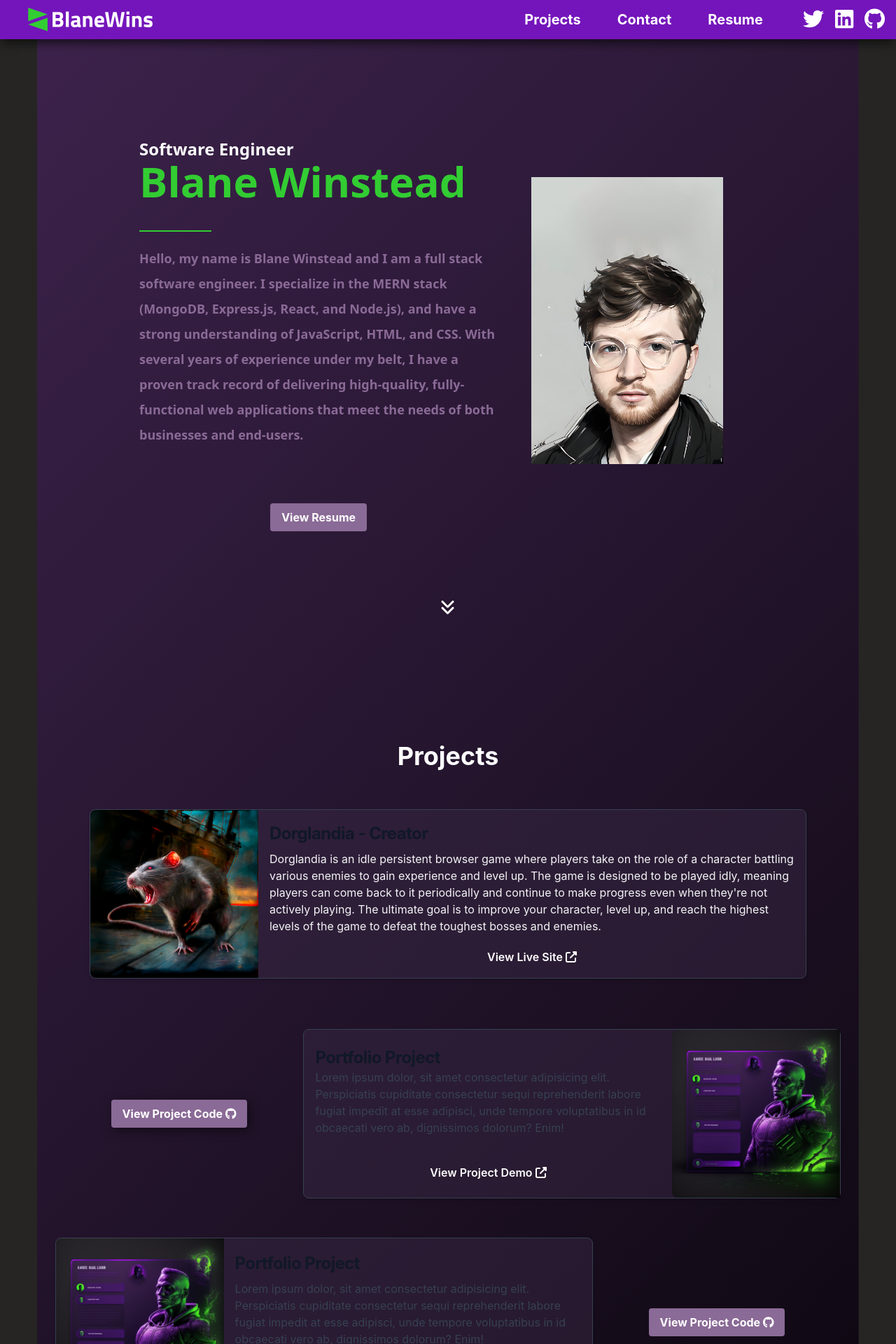
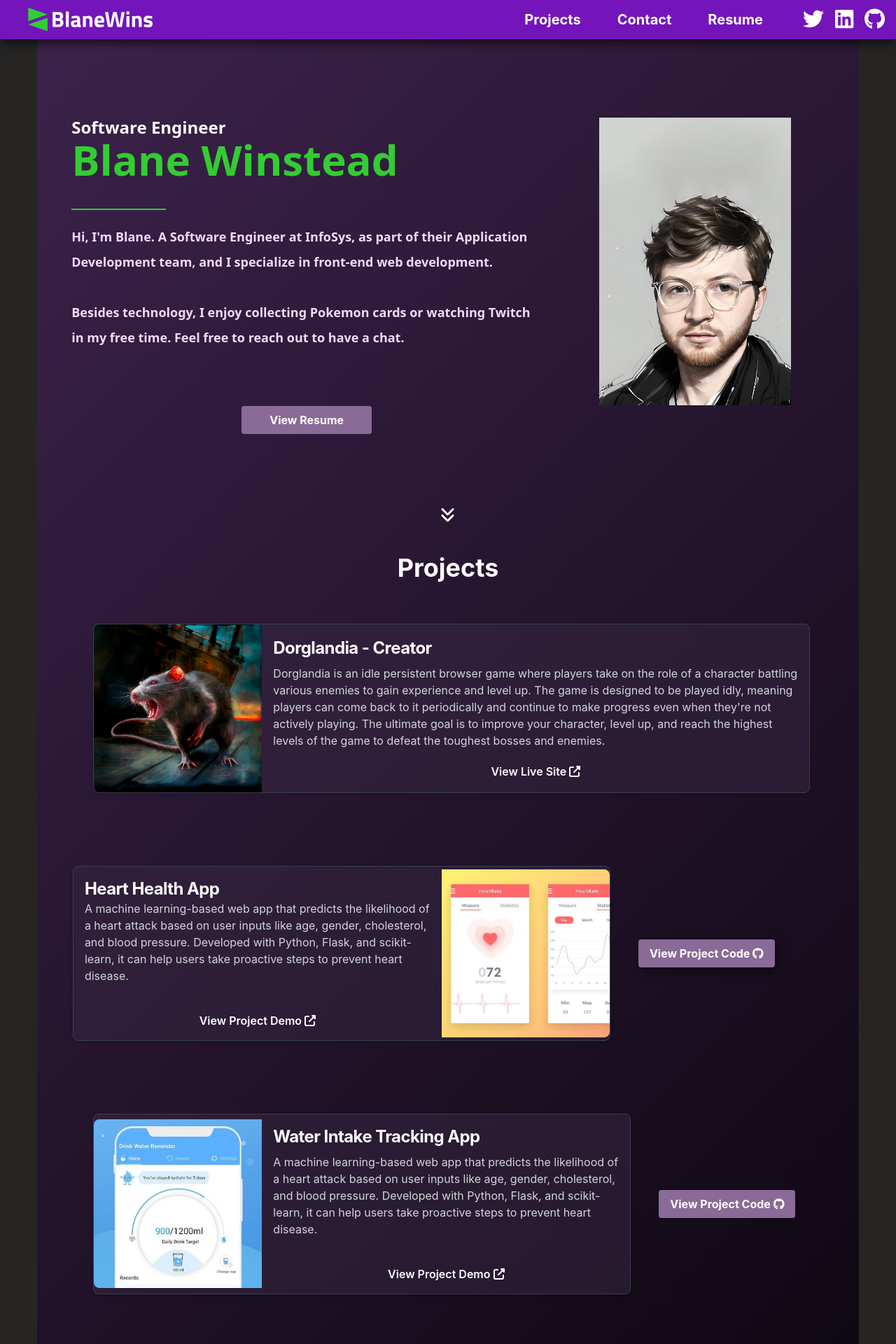
Before and after one commit to BlaneWinstead/Portfolio, a React (Create React App) app: page / in a window 1280 px wide. Shown: the top 1920 px of the page at 70% size. Built offline with nearby package versions, Linux system fonts and the light colour scheme.

Commit message:
Changed design, fixed dark mode bugs, added example projects

```diff
--- a/src/components/Main.css
+++ b/src/components/Main.css
@@ -3,7 +3,7 @@
 }
 
 p {
-  color: #8a6a96;
+  color: #f2dafc;
 }
 
 .name {
--- a/src/components/Main.js
+++ b/src/components/Main.js
@@ -8,32 +8,16 @@ import { faAnglesDown } from "@fortawesome/free-solid-svg-icons";
 
 function Main() {
 
-  useEffect(() => {
-    const observer = new IntersectionObserver((entries) => {
-      entries.forEach((entry) => {
-        if (entry.isIntersecting) {
-          entry.target.classList.add("show");
-        } else {
-          entry.target.classList.remove("show");
-        }
-      });
-    });
-
-    const hiddenElements = document.querySelectorAll(
-      ".anim-hidden,  .anim-hidden-left, .anim-hidden-right"
-    );
-    hiddenElements.forEach((el) => observer.observe(el));
-  });
 
   return (
     <div className="main flex flex-col justify-center mt-6">
-      <section className="flex justify-center items-center p-4 md:p-8 xl:pt-20">
-        <div className="flex max-w-lg">
-          <div className="anim-hidden-left md:mt-10 text-center xl:text-left">
-            <h3 className="anim-hidden-left font-sans text-xl md:text-2xl text-white font-semibold">
+      <section className="flex justify-around items-center p-4 md:p-8 xl:pt-10">
+        <div className="flex max-w-2xl">
+          <div className="md:mt-10 text-center xl:text-left">
+            <h3 className="font-sans text-xl md:text-2xl text-white font-semibold">
               Software Engineer
             </h3>
-            <h1 className="anim-hidden-left font-sans name text-4xl md:text-6xl font-bold mb-2 md:mb-10">
+            <h1 className="font-sans name text-4xl md:text-6xl font-bold mb-2 md:mb-10">
               Blane Winstead
             </h1>
             <div className="hero-break border border-b w-1/5 xl:mb-5 mx-auto xl:ml-0"></div>
@@ -41,20 +25,18 @@ function Main() {
               <img className="max-h-48 md:max-h-80 mx-auto" src={portrait} alt="AI generated portrait of Blane"></img>
             </div>
             <p className="font-sans font-semibold text-xs md:text-md px-3 leading-6 md:text-lg md:leading-9 md:p-0">
-              Hello, my name is Blane Winstead and I am a full stack software
-              engineer. I specialize in the MERN stack (MongoDB, Express.js,
-              React, and Node.js), and have a strong understanding of
-              JavaScript, HTML, and CSS. With several years of experience under
-              my belt, I have a proven track record of delivering high-quality,
-              fully-functional web applications that meet the needs of both
-              businesses and end-users.
+              Hi, I'm Blane. A Software Engineer at InfoSys, as part of their Application Development team, and
+              I specialize in front-end web development.
+              <br /><br />
+              Besides technology, I enjoy collecting Pokemon cards or watching Twitch in my free time.
+              Feel free to reach out to have a chat.
             </p>
             <form className="flex justify-center">
               <button
                 type="submit"
                 formAction="https://drive.google.com/file/d/1_OzF9PZ4O3iZnPphj3jii3uWHgK7Z6mE/view?usp=sharing"
                 formTarget="_blank"
-                className="font-bold py-1 px-2 md:py-2 md:px-4 rounded text-sm md:text-base btn-blue mt-4 md:mt-8 lg:mt-20"
+                className="font-bold py-1 px-4 md:py-2 md:px-10 rounded text-sm md:text-base btn-blue mt-4 md:mt-8 lg:mt-20"
               >
                 View Resume
               </button>
@@ -62,7 +44,7 @@ function Main() {
           </div>
         </div>
         <div className="p-12 w-1/3 my-auto hidden xl:block">
-          <img src={portraitLg} className="anim-hidden-right" alt="AI generated portrait of Blane"></img>
+          <img src={portraitLg} alt="AI generated portrait of Blane"></img>
         </div>
       </section>
       <div className="hidden lg:flex justify-center mt-5 xl:mt-16">
--- a/src/components/Projects.js
+++ b/src/components/Projects.js
@@ -2,7 +2,8 @@ import React, { useEffect } from "react";
 
 import "./Projects.css";
 
-import example from "../images/project_example.png";
+import heartHealth from "../images/heart_app.jpg";
+import waterTracker from "../images/water_tracker.jpg";
 import rat from "../images/AngryDorgishRat.png";
 
 import { FontAwesomeIcon } from "@fortawesome/react-fontawesome";
@@ -31,26 +32,26 @@ function Projects() {
   });
 
   return (
-    <div id="projects" className="projects flex flex-col justify-center mt-40">
-      <h2 className="self-center anim-hidden-left text-white text-2xl md:text-4xl font-bold my-5">
+    <div id="projects" className="projects flex flex-col justify-center py-10">
+      <h2 className="self-center anim-hidden-left text-white text-2xl md:text-4xl font-bold pb-10">
         Projects
       </h2>
 
-      <div className="flex flex-col lg:flex-row justify-center anim-hidden-left p-8 pt-0 lg:p-4">
+      <div className="flex flex-col lg:flex-row anim-hidden-left p-8 pt-0 lg:pl-20">
         <a
           href="#"
           className="project-card flex flex-col md:flex-row items-center my-5 border border-gray-700 rounded-lg shadow-md md:max-w-5xl"
         >
           <img
-            className="object-contain pt-2 md:pt-0 md:object-cover w-full rounded-t-lg h-48 md:h-auto md:w-60 md:rounded-none md:rounded-l-lg"
+            className="object-contain pt-2 md:pt-0 md:object-cover w-full h-48 md:h-auto md:w-60 lg:rounded-l-lg"
             src={rat}
             alt=""
           />
           <div className="flex flex-col justify-between p-4 leading-normal">
-            <h5 className="mb-2 text-xl md:text-2xl font-bold tracking-tight text-gray-900 dark:text-white">
+            <h5 className="mb-2 text-xl md:text-2xl font-bold tracking-tight text-white">
               Dorglandia - Creator
             </h5>
-            <p className="text-sm md:text-base pb-5 font-normal text-gray-100 dark:text-gray-400">
+            <p className="text-sm md:text-base pb-5 font-normal text-gray-300">
               Dorglandia is an idle persistent browser game where players take
               on the role of a character battling various enemies to gain
               experience and level up. The game is designed to be played idly,
@@ -79,19 +80,16 @@ function Projects() {
           className="project-card flex flex-col md:flex-row items-center my-5 border border-gray-700 rounded-lg shadow-md md:max-w-3xl"
         >
           <img
-            className="object-contain pt-2 md:pt-0 md:object-cover w-full rounded-t-lg h-48 md:h-auto md:w-60 md:rounded-none md:rounded-l-lg"
-            src={example}
+            className="object-contain pt-2 md:pt-0 md:object-cover w-full h-48 md:h-auto md:w-60"
+            src={heartHealth}
             alt=""
           />
           <div className="flex flex-col justify-between p-4 leading-normal">
-            <h5 className="mb-2 text-xl md:text-2xl font-bold tracking-tight text-gray-900 dark:text-white">
-              Portfolio Project
+            <h5 className="mb-2 text-xl md:text-2xl font-bold tracking-tight text-white">
+              Heart Health App
             </h5>
-            <p className="text-sm md:text-base pb-10 font-normal text-gray-700 dark:text-gray-400">
-              Lorem ipsum dolor, sit amet consectetur adipisicing elit.
-              Perspiciatis cupiditate consectetur sequi reprehenderit labore
-              fugiat impedit at esse adipisci, unde tempore voluptatibus in id
-              obcaecati vero ab, dignissimos dolorum? Enim!
+            <p className="text-sm md:text-base pb-10 font-normal text-gray-300">
+            A machine learning-based web app that predicts the likelihood of a heart attack based on user inputs like age, gender, cholesterol, and blood pressure. Developed with Python, Flask, and scikit-learn, it can help users take proactive steps to prevent heart disease.
             </p>
             <form className="flex flex-col justify-center" action="">
               <button
@@ -106,7 +104,7 @@ function Projects() {
           </div>
         </a>
         <form
-          className="flex flex-col justify-center px-20 md:max-w-3xl"
+          className="flex flex-col justify-center md:max-w-3xl"
         >
           <button
             type="submit"
@@ -119,32 +117,17 @@ function Projects() {
         </form>
       </div>
 
-      <div className="hidden lg:flex flex-col lg:flex-row justify-center anim-hidden-right p-8 lg:p-4">
-        <form
-          className="flex flex-col justify-center px-20 md:max-w-3xl"
-        >
-          <button
-            type="submit"
-            formAction="https://www.google.com"
-            formTarget="_blank"
-            className="btn btn-blue w-full "
-          >
-            View Project Code <FontAwesomeIcon icon={faGithub} />
-          </button>
-        </form>
+      <div className="hidden lg:flex flex-col lg:flex-row justify-end anim-hidden-right p-8 lg:pr-20">
         <a
           href="#"
           className="project-card flex flex-col md:flex-row items-center my-5 border border-gray-700 rounded-lg shadow-md md:max-w-3xl"
         >
           <div className="flex flex-col justify-between p-4 leading-normal">
-            <h5 className="text-2xl font-bold tracking-tight text-gray-900 dark:text-white">
-              Portfolio Project
+            <h5 className="text-2xl font-bold tracking-tight text-white">
+              Heart Health App
             </h5>
-            <p className="pb-10 font-normal text-gray-700 dark:text-gray-400">
-              Lorem ipsum dolor, sit amet consectetur adipisicing elit.
-              Perspiciatis cupiditate consectetur sequi reprehenderit labore
-              fugiat impedit at esse adipisci, unde tempore voluptatibus in id
-              obcaecati vero ab, dignissimos dolorum? Enim!
+            <p className="pb-10 font-normal text-gray-300">
+            A machine learning-based web app that predicts the likelihood of a heart attack based on user inputs like age, gender, cholesterol, and blood pressure. Developed with Python, Flask, and scikit-learn, it can help users take proactive steps to prevent heart disease.
             </p>
             <form className="flex flex-col justify-center">
               <button
@@ -158,32 +141,41 @@ function Projects() {
             </form>
           </div>
           <img
-            className="object-cover w-full rounded-t-lg h-96 md:h-auto md:w-60 md:rounded-none md:rounded-l-lg"
-            src={example}
+            className="object-cover w-full h-96 md:h-auto md:w-60 rounded-r-lg"
+            src={heartHealth}
             alt=""
           />
         </a>
+        <form
+          className="flex flex-col justify-center px-10 md:max-w-3xl"
+        >
+          <button
+            type="submit"
+            formAction="https://www.google.com"
+            formTarget="_blank"
+            className="btn btn-blue w-full "
+          >
+            View Project Code <FontAwesomeIcon icon={faGithub} />
+          </button>
+        </form>
       </div>
 
-      <div className="flex flex-col lg:flex-row justify-center anim-hidden-left p-8 pb-14 lg:p-0">
+      <div className="flex flex-col lg:flex-row anim-hidden-left p-8 pb-14 lg:pl-20">
         <a
           href="#"
           className="project-card flex flex-col md:flex-row items-center my-5 border border-gray-700 rounded-lg shadow-md md:max-w-3xl"
         >
           <img
-            className="object-contain pt-2 md:pt-0 md:object-cover w-full rounded-t-lg h-48 md:h-auto md:w-60 md:rounded-none md:rounded-l-lg"
-            src={example}
+            className="object-contain pt-2 md:pt-0 md:object-cover w-full h-48 md:h-auto md:w-60 lg:rounded-l-lg"
+            src={waterTracker}
             alt=""
           />
           <div className="flex flex-col justify-between p-4 leading-normal">
-            <h5 className="mb-2 text-xl md:text-2xl font-bold tracking-tight text-gray-900 dark:text-white">
-              Portfolio Project
+            <h5 className="mb-2 text-xl md:text-2xl font-bold tracking-tight text-white">
+              Water Intake Tracking App
             </h5>
-            <p className="text-sm md:text-base pb-10 font-normal text-gray-700 dark:text-gray-400">
-              Lorem ipsum dolor, sit amet consectetur adipisicing elit.
-              Perspiciatis cupiditate consectetur sequi reprehenderit labore
-              fugiat impedit at esse adipisci, unde tempore voluptatibus in id
-              obcaecati vero ab, dignissimos dolorum? Enim!
+            <p className="text-sm md:text-base pb-10 font-normal text-gray-300">
+            A machine learning-based web app that predicts the likelihood of a heart attack based on user inputs like age, gender, cholesterol, and blood pressure. Developed with Python, Flask, and scikit-learn, it can help users take proactive steps to prevent heart disease.
             </p>
             <form className="flex flex-col justify-center">
               <button
@@ -198,7 +190,7 @@ function Projects() {
           </div>
         </a>
         <form
-          className="flex flex-col justify-center px-20 md:max-w-3xl"
+          className="flex flex-col justify-center lg:px-10 md:max-w-3xl"
           action=""
         >
           <button
```
Also changed, not shown: src/components/Contact.css (+0 -11 lines), src/components/Contact.js (+7 -23 lines), src/images/heart_app.jpg (added), src/images/water_tracker.jpg (added).
